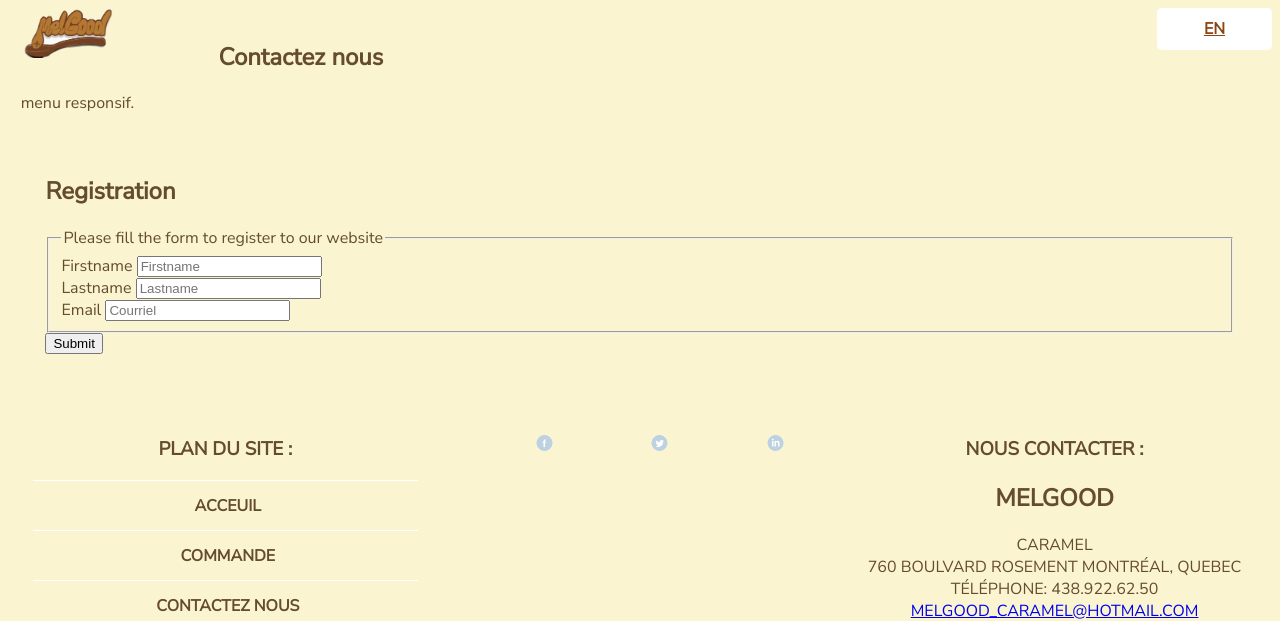
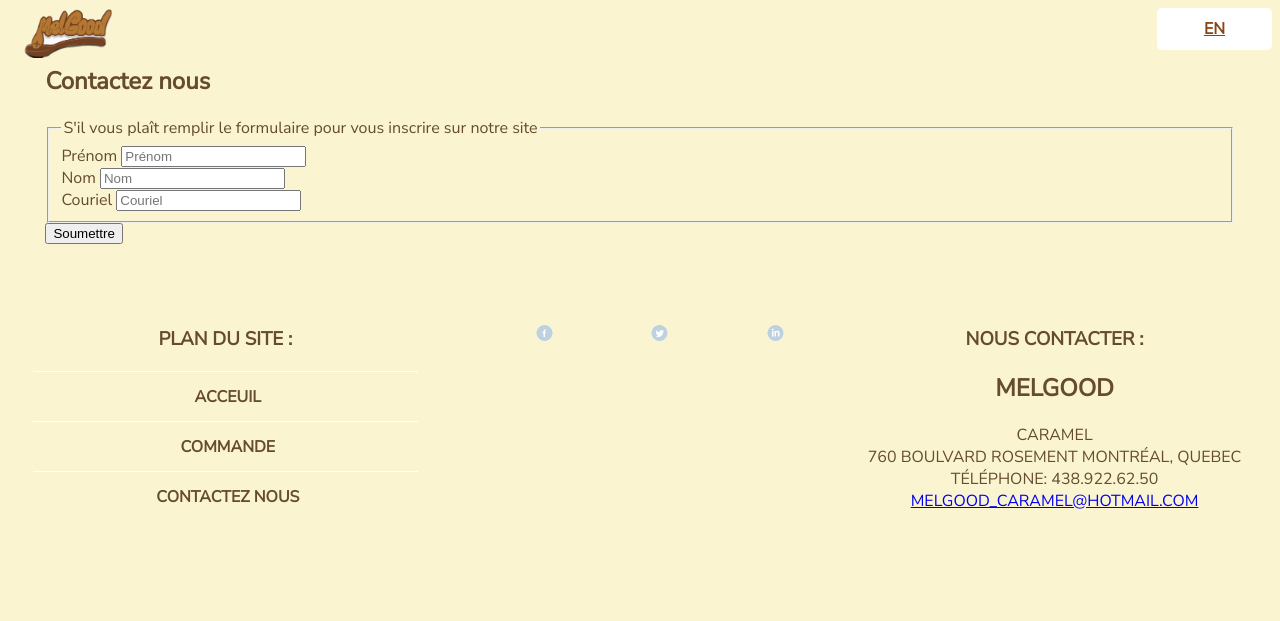
Before and after one commit to cplesca/TP_F, a PHP site: page /contact.php in a window 1280 px wide. Shown: the top 621 px of the page. Run offline with PHP 8.4, Linux system fonts and the light colour scheme.

Commit message:
j'ai modifier contact.php :
traduction des labels input et message d'erreurs

```diff
--- a/contact.php
+++ b/contact.php
@@ -5,17 +5,17 @@ $validation = array(
     'firstname' => array(
         'is_valid' => false,
         'value' => null,
-        'err_msg' => 'Firstname must have at least 2 characters.',
+        'err_msg' => tr("Le prénom doit avoir au moins deux caractères."),
     ),
     'lastname' => array(
         'is_valid' => false,
         'value' => null,
-        'err_msg' => 'Lastname must have at least 2 characters.',
+        'err_msg' => tr("Le nom doit avoir au moins deux caractères."),
     ),
     'email' => array(
         'is_valid' => false,
         'value' => null,
-        'err_msg' => 'The email isn\'t valid.' ,
+        'err_msg' => tr("L'email n'est pas valide.") ,
     ),
   );
 
@@ -57,15 +57,15 @@ if($en_post){
 </div>
 <main>
     <div>
-        <h2><?= tr("Contactez nous") ?></h2>
-        <p>menu responsif.</p>
+
         <form method="post" id="register">
-                <h2>Registration</h2>
-                <fieldset>
-                    <legend>Please fill the form to register to our website</legend>
+            <h2><?= tr("Contactez nous") ?></h2>
+
+            <fieldset>
+                    <legend><?= tr( "S'il vous plaît remplir le formulaire pour vous inscrire sur notre site") ?></legend>
                     <div>
-                        <label for="firstname">Firstname</label>
-                        <input type="text" name="firstname" id="firstname"  placeholder="Firstname"
+                        <label for="firstname"><?= tr("Prénom") ?></label>
+                        <input type="text" name="firstname" id="firstname"  placeholder=<?= tr("Prénom") ?>
                                class="<?= $en_post && !$validation['firstname']['is_valid'] ? 'invalide' : '' ?>"
                                value="<?= $en_post ? $validation['firstname']['value'] : '' ?>"/>
                         <?php if($en_post && !$validation['firstname']['is_valid']){
@@ -75,8 +75,8 @@ if($en_post){
                         ?>
                     </div>
                     <div>
-                        <label for="lastname">Lastname</label>
-                        <input type="text" name="lastname" id="lastname" placeholder="Lastname"
+                        <label for="lastname"><?= tr("Nom") ?></label>
+                        <input type="text" name="lastname" id="lastname" placeholder=<?= tr("Nom") ?>
                                class="<?= $en_post && !$validation['lastname']['is_valid'] ? 'invalide' : '' ?>"
                                value="<?= $en_post ? $validation['lastname']['value'] : '' ?>"/>
                         <?php if($en_post && !$validation['lastname']['is_valid']){
@@ -86,8 +86,8 @@ if($en_post){
                         ?>
                     </div>
                     <div>
-                        <label for="email">Email</label>
-                        <input type="text" name="email" id="email" placeholder="Courriel"
+                        <label for="email"><?= tr("Couriel") ?></label>
+                        <input type="text" name="email" id="email" placeholder=<?= tr("Couriel") ?>
                                class="<?= $en_post && !$validation['email']['is_valid'] ? 'invalide' : '' ?>"
                                value="<?= $en_post ? $validation['email']['value'] : '' ?>"
                         />
@@ -98,7 +98,7 @@ if($en_post){
                         ?>
                     </div>
                 </fieldset>
-                <input type="submit" value="Submit">
+                <input type="submit" value=<?= tr("Soumettre") ?>>
             </form>
            </div>
 
--- a/functions/tr.php
+++ b/functions/tr.php
@@ -38,6 +38,18 @@ $traduction = array(
     =>"Submit",
     "Tappez votre message ici"
     =>"Write your message here",
+    "S'il vous plaît remplir le formulaire pour vous inscrire sur notre site"
+    =>"Please fill the form to register to our website",
+    "Prénom"
+    =>"First name",
+    "Nom"
+    =>"Last name",
+    "Le prénom doit avoir au moins deux caractères."
+    =>"Firstname must have at least tow characters.",
+    "Le nom doit avoir au moins deux caractères."
+    =>"Lastname must have at least tow characters.",
+    "L'email n'est pas valide."
+    =>"The email isn't valid.",
 
     "Bien venu chez MelGood"
     => "Welcom to MelGood",
```
